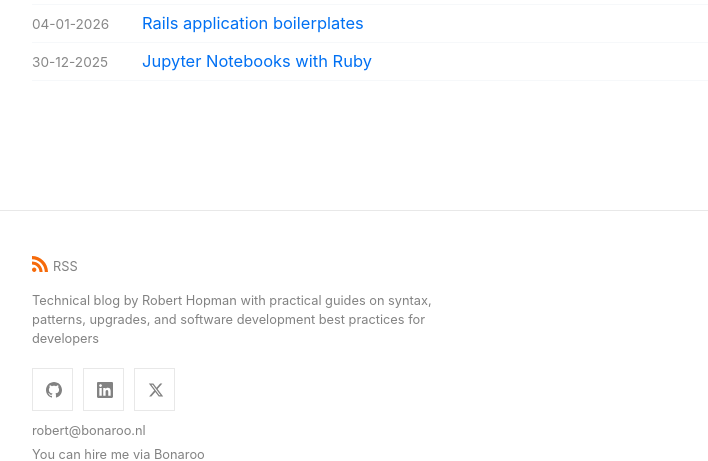
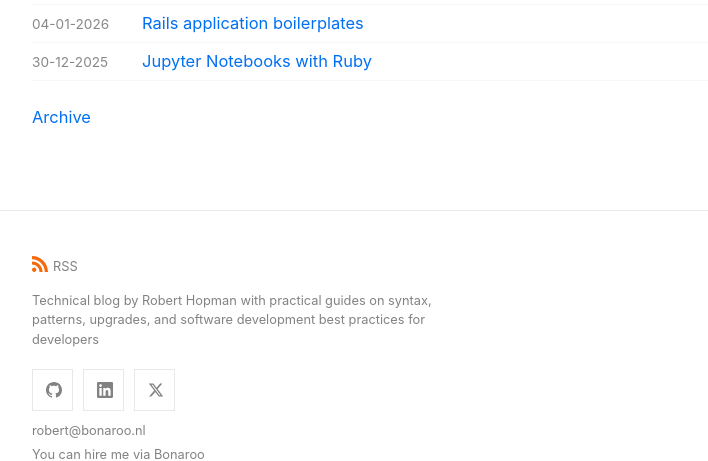
Before and after one commit to roberthopman/roberthopman.github.io, a Jekyll site: the page built from index.md, in a window 1280 px wide and 1061 px high. Shown: the part 532-993 px from the top of the window, without its empty margins (192-900 px from the left). Built offline with Jekyll 4.4.1, drawn with Linux system fonts in a browser that asks for light colours.

Commit message:
Add archive

```diff
--- a/index.md
+++ b/index.md
@@ -14,4 +14,6 @@ hide_author: true
   </div>
   {% endfor %}
 
+  <br>
+  <div><a href="/archive/">Archive</a></div>
 </div>
```
